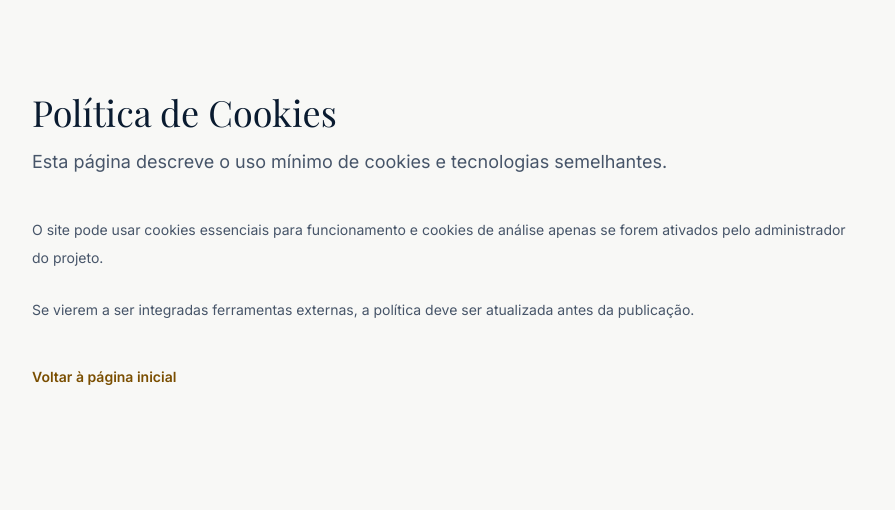
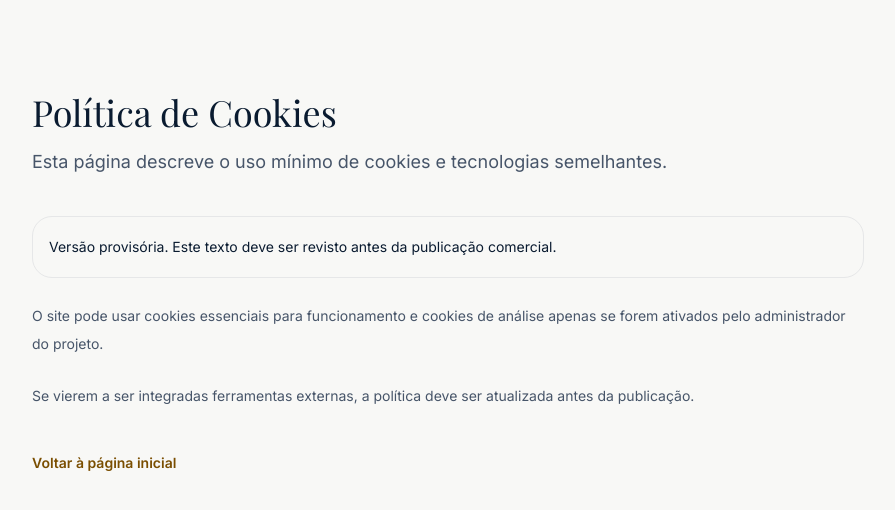
Before and after one commit to qevaryn/kavtris-site, a Next.js app: page /cookies in a window 1280 px wide. Shown: the top 510 px of the page, without its empty margins (192-1087 px from the left). Built offline with nearby package versions, Linux system fonts and the light colour scheme; no server answers; a web font is replaced by a local one.

Commit message:
docs: clarify environment and legal placeholders

```diff
--- a/src/app/cookies/page.tsx
+++ b/src/app/cookies/page.tsx
@@ -6,6 +6,7 @@ export default function CookiesPage() {
     <main className="mx-auto max-w-4xl px-4 py-20 sm:px-6 lg:px-8">
       <SectionHeading title="Política de Cookies" subtitle="Esta página descreve o uso mínimo de cookies e tecnologias semelhantes." />
       <div className="mt-10 space-y-6 text-sm leading-7 text-slate-600">
+        <p className="rounded-2xl border border-borderline bg-paper p-4 text-navy-800">Versão provisória. Este texto deve ser revisto antes da publicação comercial.</p>
         <p>O site pode usar cookies essenciais para funcionamento e cookies de análise apenas se forem ativados pelo administrador do projeto.</p>
         <p>Se vierem a ser integradas ferramentas externas, a política deve ser atualizada antes da publicação.</p>
       </div>
--- a/src/app/privacy/page.tsx
+++ b/src/app/privacy/page.tsx
@@ -6,6 +6,7 @@ export default function PrivacyPage() {
     <main className="mx-auto max-w-4xl px-4 py-20 sm:px-6 lg:px-8">
       <SectionHeading title="Política de Privacidade" subtitle="Resumo informativo sobre o tratamento de dados enviados através do formulário." />
       <div className="mt-10 space-y-6 text-sm leading-7 text-slate-600">
+        <p className="rounded-2xl border border-borderline bg-paper p-4 text-navy-800">Versão provisória. Este texto deve ser revisto antes da publicação comercial.</p>
         <p>Os dados são utilizados apenas para responder ao contacto e avaliar o pedido de análise.</p>
         <p>Não vendemos nem partilhamos informação com terceiros para fins comerciais.</p>
         <p>O envio do formulário depende do prestador de email configurado no projeto.</p>
```
Also changed, not shown: 1 other file (tests, documents, lock files or other folders).
